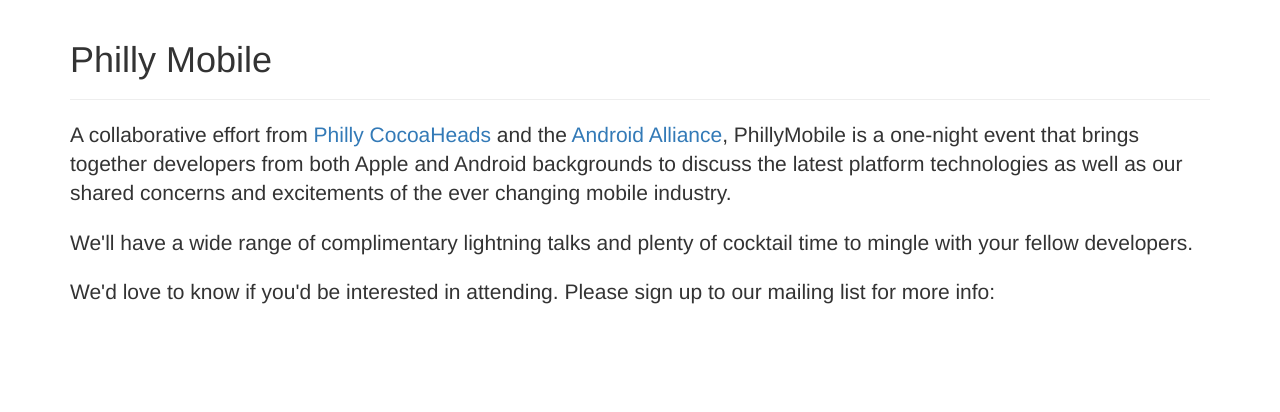
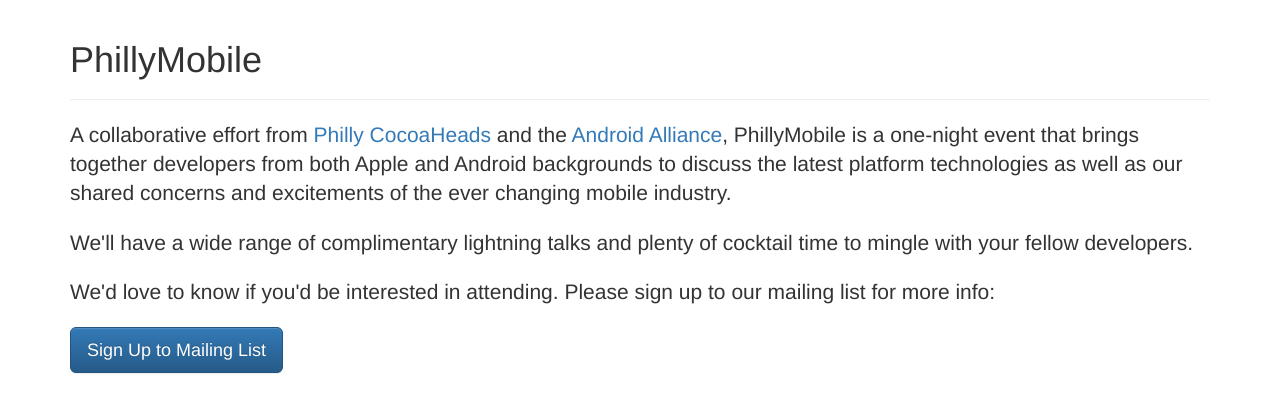
Before and after one commit to arpit/PhillyMobile.github.io, a plain HTML site: page index.html in a window 1280 px wide. Drawn offline with nearby package versions, Linux system fonts and the light colour scheme; a script that the page names is missing.

Commit message:
Using link in favor of script for form. Copy edits.

```diff
--- a/index.html
+++ b/index.html
@@ -9,7 +9,7 @@
     <meta name="author" content="">
     <link rel="icon" href="../../favicon.ico">
 
-    <title>Philly Mobile</title>
+    <title>PhillyMobile, a one-night event bringing together Apple and Android developers.</title>
 
     <!-- Latest compiled and minified CSS -->
 	<link rel="stylesheet" href="https://maxcdn.bootstrapcdn.com/bootstrap/3.3.5/css/bootstrap.min.css" integrity="sha512-dTfge/zgoMYpP7QbHy4gWMEGsbsdZeCXz7irItjcC3sPUFtf0kuFbDz/ixG7ArTxmDjLXDmezHubeNikyKGVyQ==" crossorigin="anonymous">
@@ -29,7 +29,7 @@
     <!-- Begin page content -->
     <div class="container">
       <div class="page-header">
-        <h1>Philly Mobile</h1>
+        <h1>PhillyMobile</h1>
       </div>
       <p class="lead">A collaborative effort from <a href="http://phillycocoa.org/">Philly CocoaHeads</a> and the <a href="http://www.meetup.com/AndroidAlliancePhilly/">Android Alliance</a>, PhillyMobile is a one-night event that brings together developers from both Apple and Android backgrounds to discuss the latest platform technologies as well as our shared concerns and excitements of the ever changing mobile industry.<p>
 
@@ -37,8 +37,7 @@
 
 		<p class="lead">We'd love to know if you'd be interested in attending. Please sign up to our mailing list for more info:</p>
 
-<script type="text/javascript" src="https://s3.amazonaws.com/downloads.mailchimp.com/js/signup-forms/popup/embed.js" data-dojo-config="usePlainJson: true, isDebug: false"></script><script type="text/javascript">require(["mojo/signup-forms/Loader"], function(L) { L.start({"baseUrl":"mc.us12.list-manage.com","uuid":"b972680771309d461d99f8cb3","lid":"361cb686a5"}) })</script>
-
+		<p><a href="http://eepurl.com/bFnIID"><button type="button" class="btn btn-primary btn-lg">Sign Up to Mailing List</button></a></p>
     </div>
 
   </body>
```
